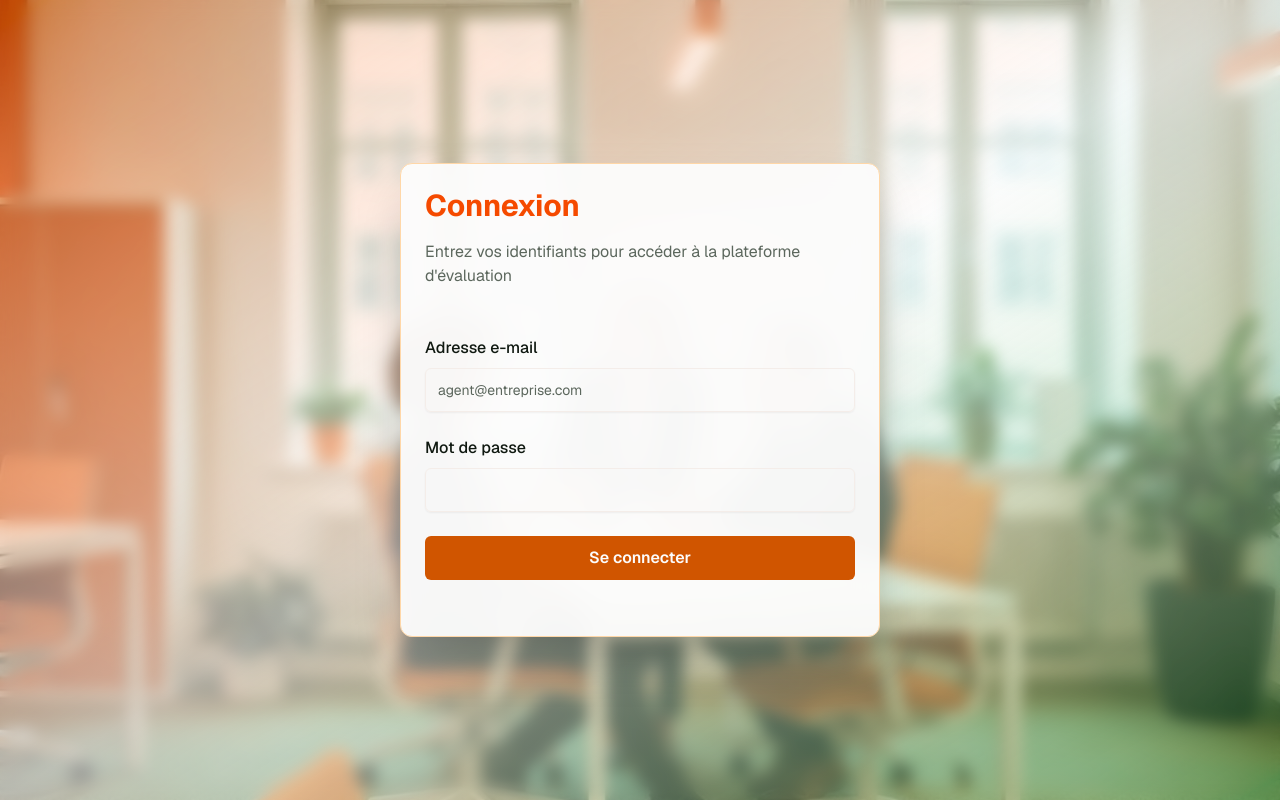
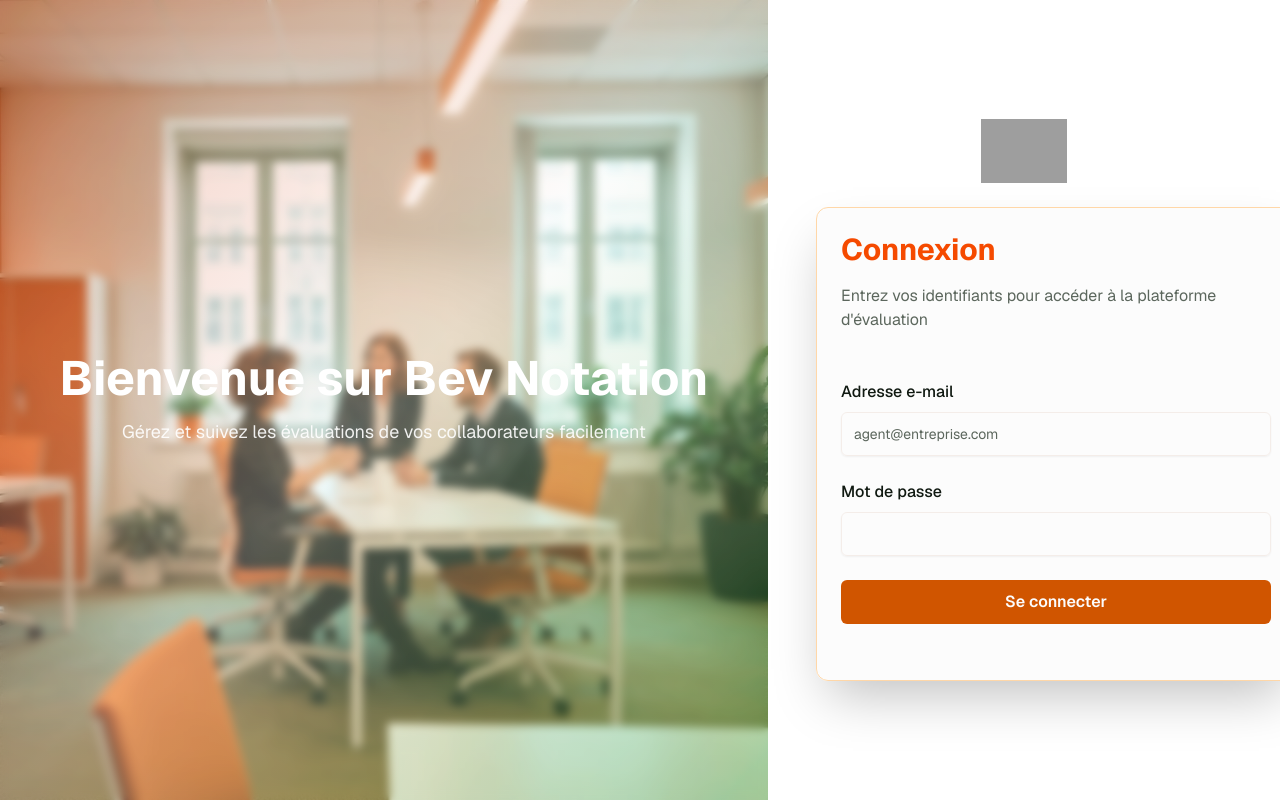
Before and after one commit to aristidemanyesse/bev_notation, a Next.js app: page /login in a window 1280 px wide. Built offline with nearby package versions, Linux system fonts and the light colour scheme; grey boxes are pictures that could not be loaded.

Commit message:
feat: amélioration de la page de connexion avec un nouveau design et ajout d'un message de bienvenue, mise à jour de la sélection de campagne pour simplifier la navigation

```diff
--- a/app/login/page.tsx
+++ b/app/login/page.tsx
@@ -1,18 +1,37 @@
 import { LoginForm } from "@/components/auth/login-form"
+import Image from "next/image"
 
 export default function LoginPage() {
   return (
-    <div className="min-h-screen flex items-center justify-center p-4 relative">
-      <div className="absolute inset-0 z-0">
-        <img
+    <div className="min-h-screen flex">
+      {/* Partie gauche : image et branding */}
+      <div className="relative w-3/5 hidden md:flex items-center justify-center bg-gray-100 overflow-hidden">
+        <Image
           src="/modern-office-workspace-professional-team-collabor.jpg"
-          alt=""
-          className="w-full h-full object-cover"
+          alt="Bureau moderne"
+          fill
+          className="object-cover "
         />
-        <div className="absolute inset-0 bg-gradient-to-br from-orange-500/30 via-background/60 to-green-600/30 backdrop-blur-sm" />
+        <div className="absolute inset-0 bg-gradient-to-br from-orange-700/30 via-background/30 to-green-600/30 backdrop-blur-xs" />
+        <div className="absolute z-10 text-center px-12">
+          <h1 className="text-5xl font-bold text-white mb-4">Bienvenue sur Bev Notation</h1>
+          <p className="text-lg text-white/90">
+            Gérez et suivez les évaluations de vos collaborateurs facilement
+          </p>
+        </div>
       </div>
-      <div className="relative z-10">
-        <LoginForm />
+
+      {/* Partie droite : formulaire */}
+      <div className="w-full md:w-2/5 flex items-center justify-center bg-white p-12">
+        <div className="w-full max-w-md space-y-6">
+          {/* Logo */}
+          <div className="flex justify-center">
+            <img src="/logo.png" alt="Logo" className="h-16 w-auto" />
+          </div>
+
+          {/* Formulaire */}
+          <LoginForm />
+        </div>
       </div>
     </div>
   )
--- a/components/dashboard/campaign-select.tsx
+++ b/components/dashboard/campaign-select.tsx
@@ -1,6 +1,6 @@
 "use client"
 
-import { useRouter, useSearchParams } from "next/navigation"
+import { useRouter } from "next/navigation"
 import {
   Select,
   SelectContent,
@@ -23,15 +23,12 @@ export function CampaignSelect({
   selectedCampaignId: string
 }) {
   const router = useRouter()
-  const searchParams = useSearchParams()
 
   return (
     <Select
       value={selectedCampaignId}
       onValueChange={(value) => {
-        const params = new URLSearchParams(searchParams.toString())
-        params.set("campaignId", value)
-        router.push(`/dashboard?${params.toString()}`)
+        router.push(`/dashboard?campaignId=${value}`)
       }}
     >
       <SelectTrigger className="w-[320px]">
--- a/components/layout/page-transition.tsx
+++ b/components/layout/page-transition.tsx
@@ -1,19 +1,23 @@
 "use client"
 
-import { useEffect, useState } from "react"
-import { usePathname, useSearchParams } from "next/navigation"
+import { useState, useEffect } from "react"
+import { usePathname } from "next/navigation"
 import { Loader2 } from "lucide-react"
 
 export function PageTransition() {
   const [isLoading, setIsLoading] = useState(false)
   const pathname = usePathname()
-  const searchParams = useSearchParams() // 👈 écoute aussi les query params
+  const [prevPath, setPrevPath] = useState<string | null>(null)
 
   useEffect(() => {
-    setIsLoading(true)
-    const timeout = setTimeout(() => setIsLoading(false), 500)
-    return () => clearTimeout(timeout)
-  }, [pathname, searchParams?.toString()]) // 👈 déclenche à chaque changement de query
+    if (prevPath && prevPath !== pathname) {
+      // déclenche le loader uniquement si le path change
+      setIsLoading(true)
+      const timeout = setTimeout(() => setIsLoading(false), 500)
+      return () => clearTimeout(timeout)
+    }
+    setPrevPath(pathname)
+  }, [pathname, prevPath])
 
   if (!isLoading) return null
 
```
Also changed, not shown: 1 other file (tests, documents, lock files or other folders).
